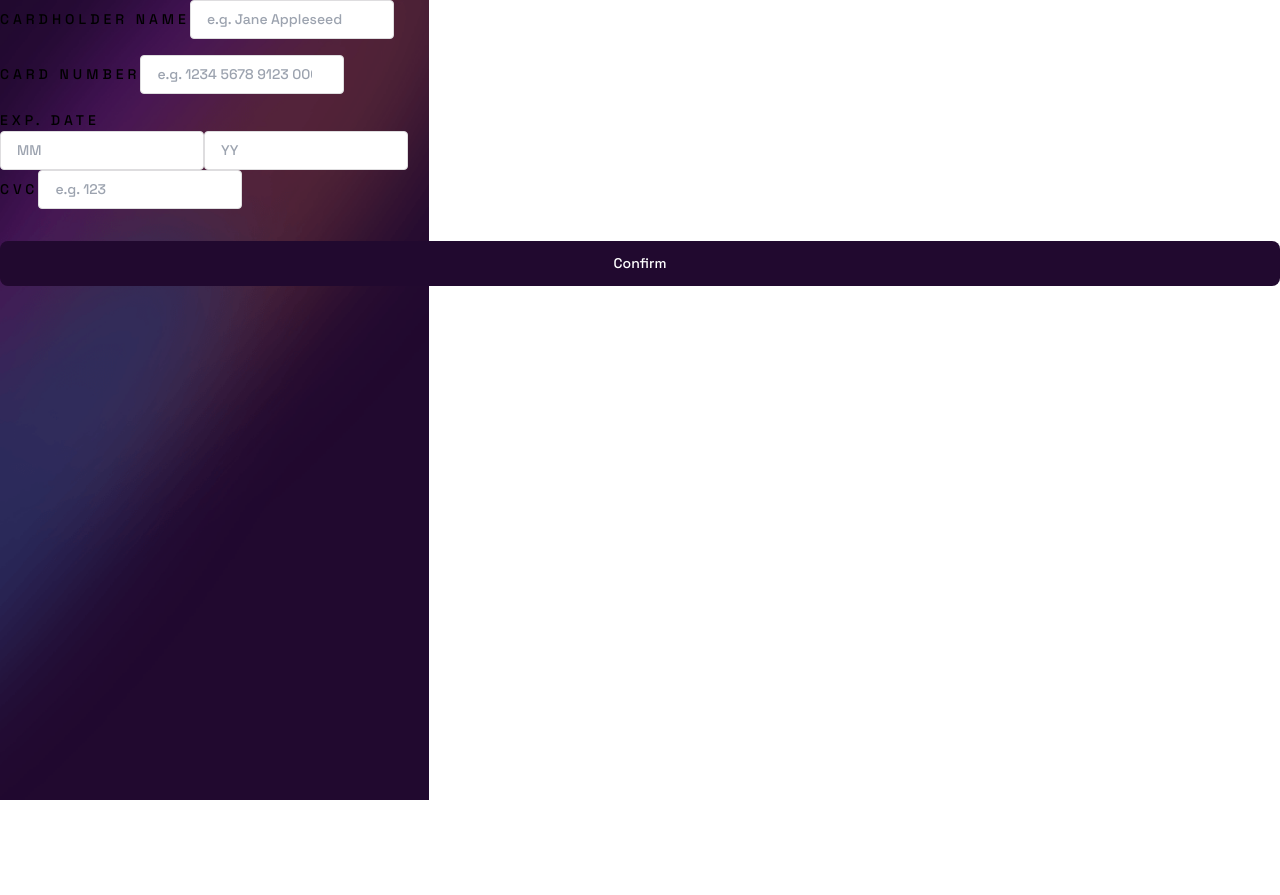
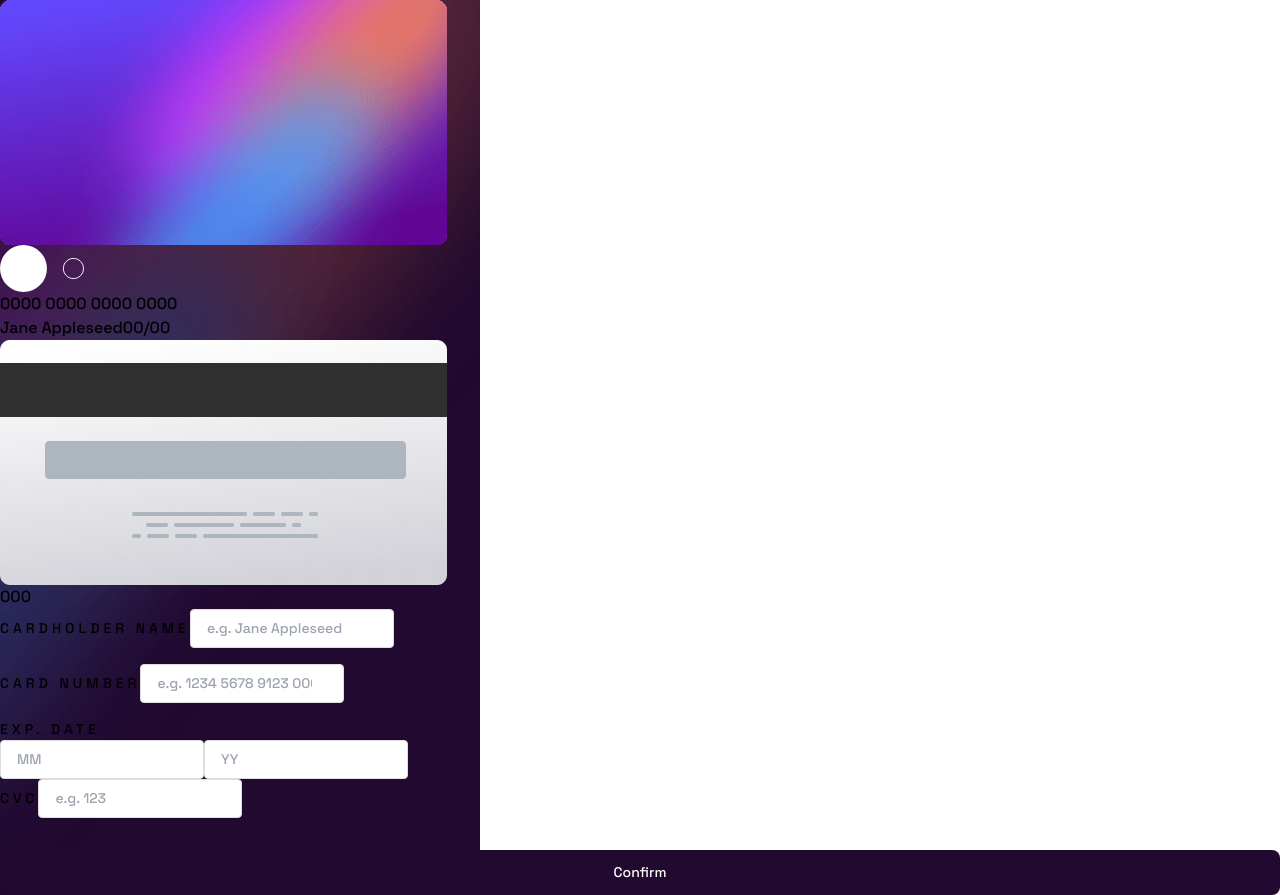
Before and after one commit to alanb4rt/interactive-card-details-form, a React (Vite) app: page / in a window 1280 px wide. Before the commit the page ends 800 px from the top, so only its background shows below. Built offline with nearby package versions, Linux system fonts and the light colour scheme.

Commit message:
create Card component

```diff
--- a/src/App.jsx
+++ b/src/App.jsx
@@ -1,12 +1,12 @@
+import Card from "./components/Card";
 import Form from "./components/Form";
 
 export default function App() {
   return (
     <>
       <div className="container mx-auto min-h-screen flex flex-col justify-center">
-        <div className="grid grid-cols-2 gap-8">
-          {/* <Card /> */}
-          <div></div>
+        <div className="grid grid-cols-2 items-center gap-16">
+          <Card />
           <Form />
         </div>
       </div>
--- /dev/null
+++ b/src/components/Card.jsx
@@ -0,0 +1,37 @@
+import CardLogo from "../assets/images/card-logo.svg";
+
+export default function Card() {
+  return (
+    <>
+      <section className="flex flex-col gap-8 justify-between uppercase text-white tracking-[0.2em]">
+        <div className="relative w-3/4">
+          <img
+            className="w-full"
+            src="./src/assets/images/bg-card-front.png"
+            alt="Front card"
+          />
+          <div className="absolute inset-0 px-8 py-6 flex flex-col justify-between">
+            <img className="w-16" src={CardLogo} alt="Card logo" />
+            <div className="flex flex-col gap-4">
+              <span className="text-2xl">0000 0000 0000 0000</span>
+              <div className="flex justify-between items-end text-xs">
+                <span>Jane Appleseed</span>
+                <span>00/00</span>
+              </div>
+            </div>
+          </div>
+        </div>
+        <div className="relative w-3/4 self-end">
+          <img
+            className="w-full"
+            src="./src/assets/images/bg-card-back.png"
+            alt="Back card"
+          />
+          <div className="absolute inset-y-0 bottom-2 right-0 h-fit px-16 my-auto">
+            <span className="text-xs">000</span>
+          </div>
+        </div>
+      </section>
+    </>
+  );
+}
```
